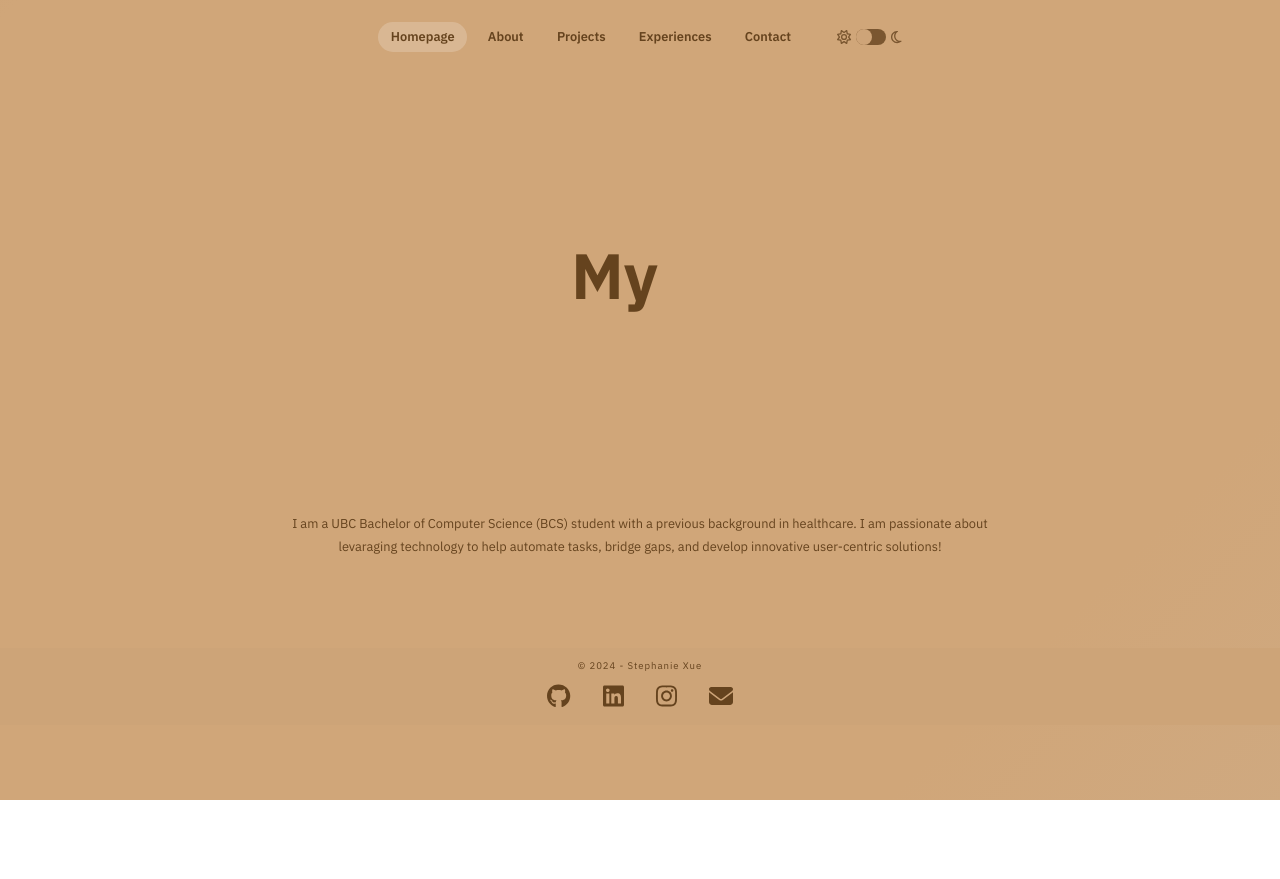
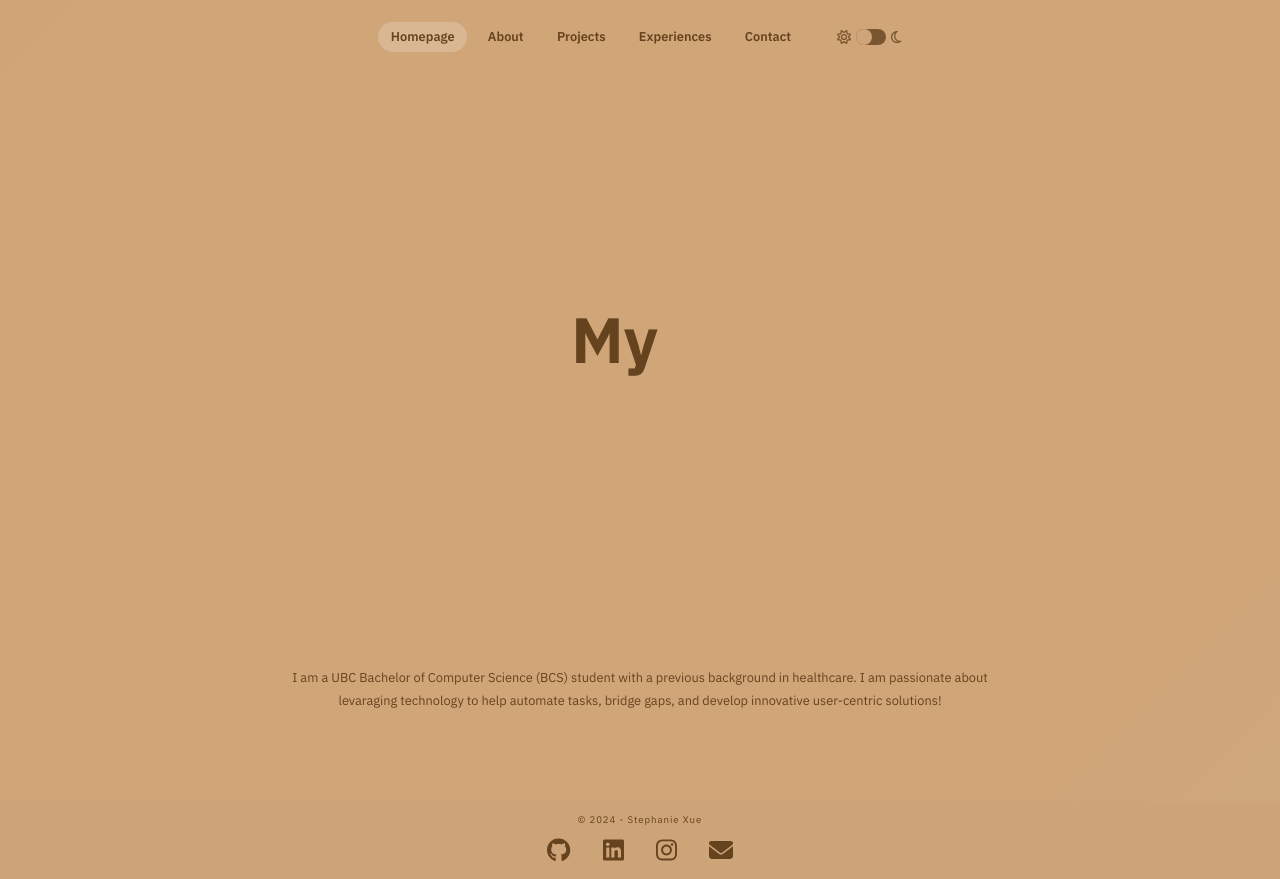
Before and after one commit to steph-xue/portfolio, a React (Vite) app: page / in a window 1280 px wide. Before the commit the page ends 800 px from the top, so only its background shows below. Built offline with nearby package versions, Linux system fonts and the light colour scheme.

Commit message:
fix homepage spacing

```diff
--- a/src/style.scss
+++ b/src/style.scss
@@ -331,11 +331,12 @@ a {
 	.homepage-title {
 		width: 12em;
 		height: 1em;
+		margin-top: 1em;
 	}
 
 	.homepage-description{
 		width: 45em;
-		margin-top: 18em;
+		margin-top: 25em;
 		margin-bottom: 6em;
 	}
 }
@@ -461,7 +462,7 @@ a {
 	}
 
 	.about-more-info {
-		width: 78vw;
+		width: 75vw;
 	}
 }
 
@@ -472,12 +473,8 @@ a {
 }
 
 @media (min-width: 1600px) {
-	.about-container2 {
-		width: 80vw;
-	}
-
 	.about-more-info {
-		width: 65vw;
+		width: 68vw;
 	}
 }
 
```
Also changed, not shown: src/components/About.jsx (+0 -7 lines).
